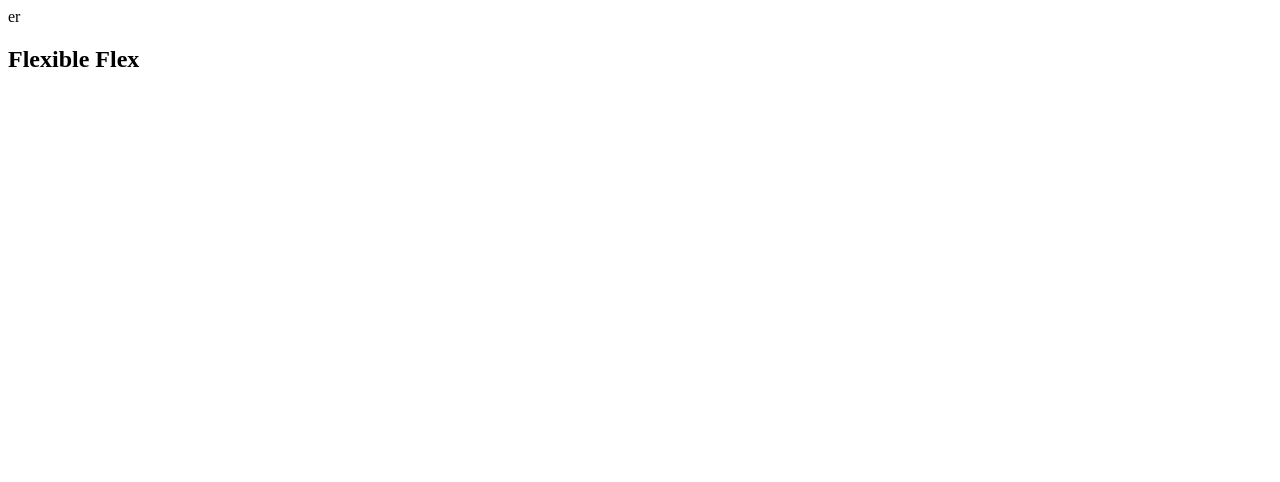
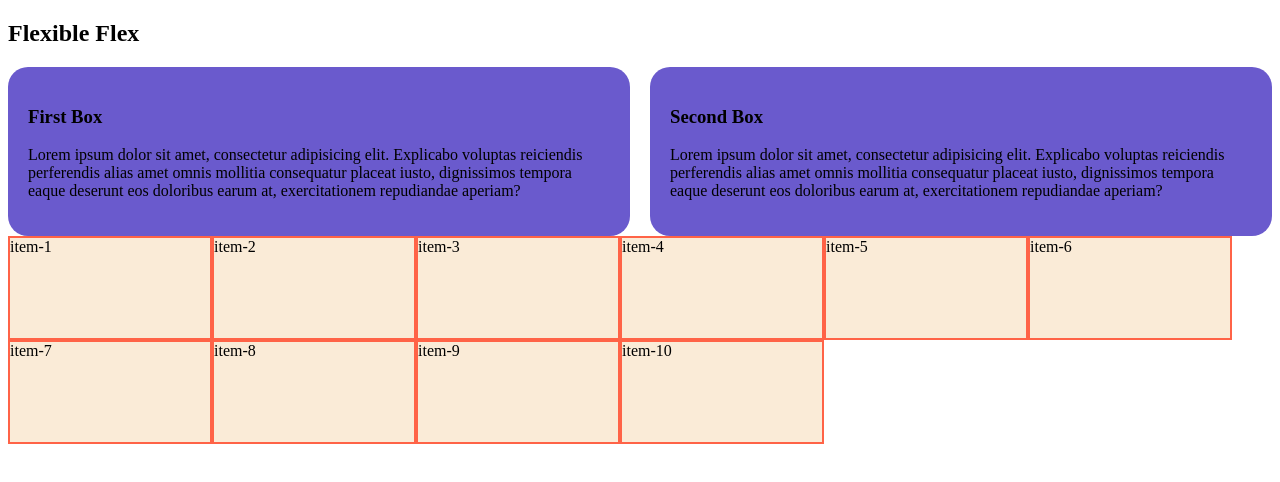
Before and after one commit to TanzilRayhan/Programming-Hero-Practice-tasks, a plain HTML site: page Module 8/flex.html in a window 1280 px wide. Drawn offline with Linux system fonts and the light colour scheme.

Commit message:
Flexible flex

```diff
--- a/Module 8/flex.html
+++ b/Module 8/flex.html
@@ -1,12 +1,59 @@
 <!DOCTYPE html>
 <html lang="en">
 <head>
-    <meta charset="UTF-8">er
+    <meta charset="UTF-8">
     <meta name="viewport" content="width=device-width, initial-scale=1.0">
     <title>Responsive Flex</title>
+    <style>
+        .container{
+            display: flex;
+            gap: 20px;
+        }
+        .container2{
+            display: flex;
+            flex-wrap: wrap;
+        }
+        .box{
+            background-color: slateblue;
+            padding: 20px;
+            border-radius: 20px;
+        }
+        .item{
+            width: 200px;
+            height: 100px;
+            background-color: antiquewhite;
+            border: 2px solid tomato;
+        }
+        @media screen and (max-width: 576px) {
+            .container{
+                flex-direction: column;
+            }
+        }
+    </style>
 </head>
 <body>
     <h2>Flexible Flex</h2>
-
+    <div class="container">
+        <div class="box">
+            <h3>First Box</h3>
+            <p>Lorem ipsum dolor sit amet, consectetur adipisicing elit. Explicabo voluptas reiciendis perferendis alias amet omnis mollitia consequatur placeat iusto, dignissimos tempora eaque deserunt eos doloribus earum at, exercitationem repudiandae aperiam?</p>
+        </div>
+        <div class="box">
+            <h3>Second Box</h3>
+            <p>Lorem ipsum dolor sit amet, consectetur adipisicing elit. Explicabo voluptas reiciendis perferendis alias amet omnis mollitia consequatur placeat iusto, dignissimos tempora eaque deserunt eos doloribus earum at, exercitationem repudiandae aperiam?</p>
+        </div>
+    </div>
+    <div class="container2">
+        <div class="item">item-1</div>
+        <div class="item">item-2</div>
+        <div class="item">item-3</div>
+        <div class="item">item-4</div>
+        <div class="item">item-5</div>
+        <div class="item">item-6</div>
+        <div class="item">item-7</div>
+        <div class="item">item-8</div>
+        <div class="item">item-9</div>
+        <div class="item">item-10</div>
+    </div>
 </body>
 </html>
```
